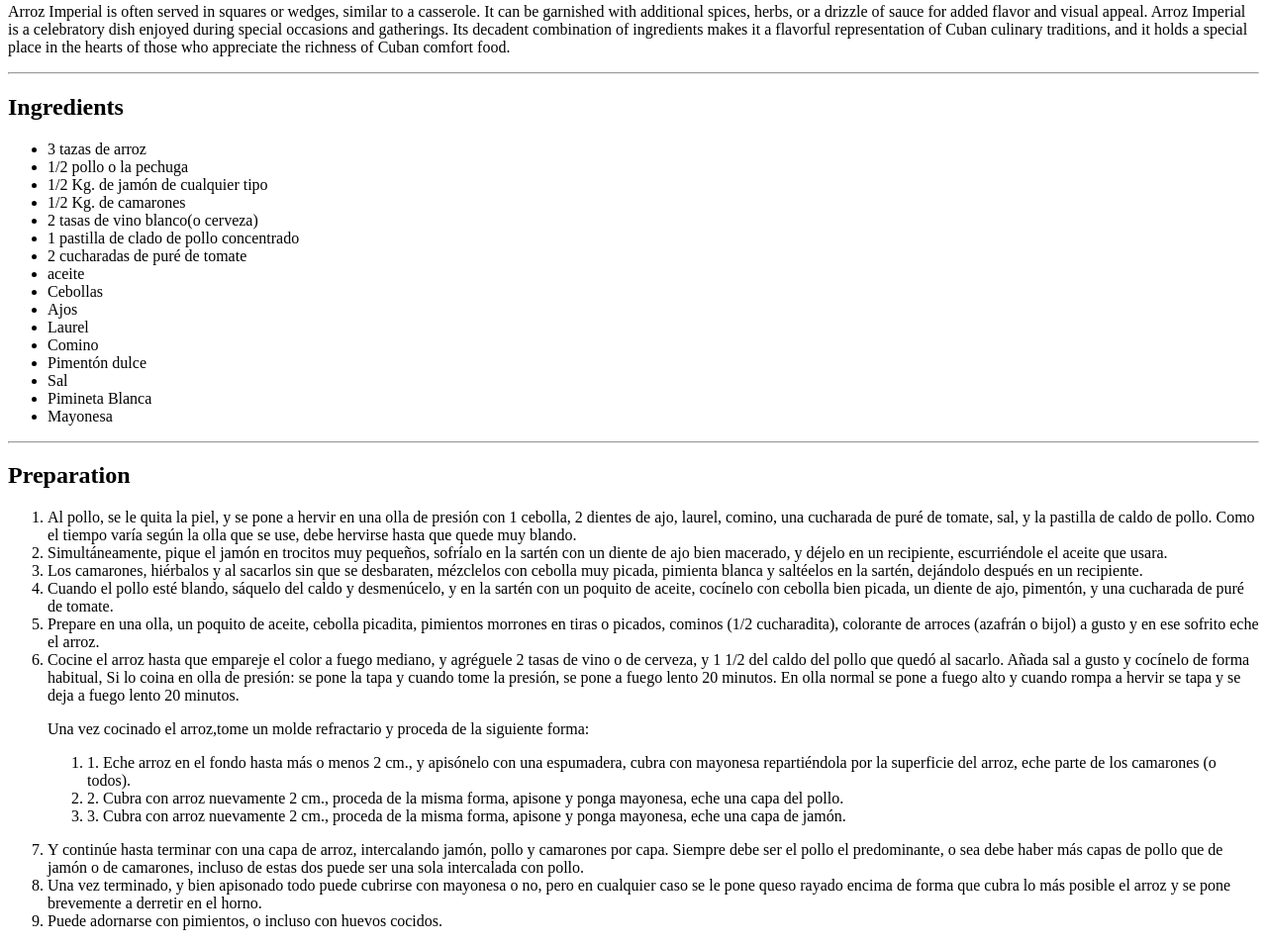
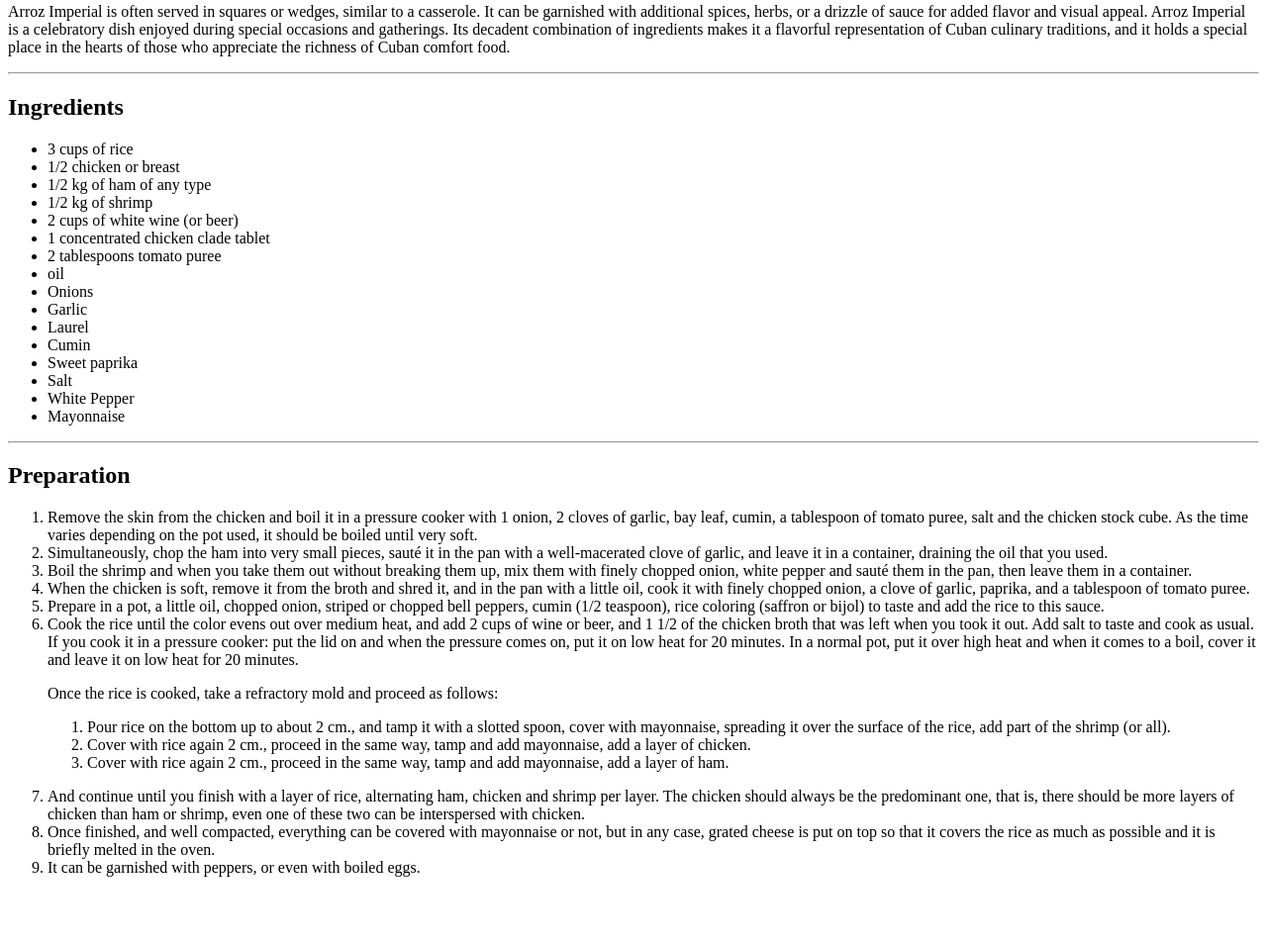
Before and after one commit to Davidgnr06/odin-recipes, a plain HTML site: page recipes/arroz-imperial.html in a window 1280 px wide. Shown: the part 712-1668 px from the top of the page at 99% size. After the commit the page ends 1614 px from the top, so only its background shows below. Drawn offline with Linux system fonts and the light colour scheme.

Commit message:
language correction on the recipes's preparation paragraph

```diff
--- a/recipes/arroz-imperial.html
+++ b/recipes/arroz-imperial.html
@@ -60,46 +60,45 @@
     <hr />
     <h2>Ingredients</h2>
     <ul>
-      <li>3 tazas de arroz </li>
-      <li>1/2 pollo o la pechuga</li>
-      <li>1/2 Kg. de jamón de cualquier tipo</li>
-      <li>1/2 Kg. de camarones</li>
-      <li>2 tasas de vino blanco(o cerveza)</li>
-      <li>1 pastilla de clado de pollo concentrado</li>
-      <li>2 cucharadas de puré de tomate</li>
-      <li>aceite</li>
-      <li>Cebollas</li>
-      <li>Ajos</li>
+      <li>3 cups of rice </li>
+      <li>1/2 chicken or breast</li>
+      <li>1/2 kg of ham of any type</li>
+      <li>1/2 kg of shrimp</li>
+      <li>2 cups of white wine (or beer)</li>
+      <li>1 concentrated chicken clade tablet</li>
+      <li>2 tablespoons tomato puree</li>
+      <li>oil</li>
+      <li>Onions</li>
+      <li>Garlic</li>
       <li>Laurel</li>
-      <li>Comino</li>
-      <li>Pimentón dulce</li>
-      <li>Sal</li>
-      <li>Pimineta Blanca</li>
-      <li>Mayonesa</li>
+      <li>Cumin</li>
+      <li>Sweet paprika</li>
+      <li>Salt</li>
+      <li>White Pepper</li>
+      <li>Mayonnaise</li>
 
     </ul>
     <hr />
     <h2>Preparation</h2>
     <ol>
-      <li>Al pollo, se le quita la piel, y se pone a hervir en una olla de presión con 1 cebolla, 2 dientes de ajo, laurel, comino, una cucharada de puré de tomate, sal, y la pastilla de caldo de pollo. Como el tiempo varía según la olla que se use, debe hervirse hasta que quede muy blando.
-
+      <li>Remove the skin from the chicken and boil it in a pressure cooker with 1 onion, 2 cloves of garlic, bay leaf, cumin, a tablespoon of tomato puree, salt and the chicken stock cube. As the time varies depending on the pot used, it should be boiled until very soft.
       </li>
-      <li>Simultáneamente, pique el jamón en trocitos muy pequeños, sofríalo en la sartén con un diente de ajo bien macerado, y déjelo en un recipiente, escurriéndole el aceite que usara.</li>
-      <li>Los camarones, hiérbalos y al sacarlos sin que se desbaraten, mézclelos con cebolla muy picada, pimienta blanca y saltéelos en la sartén, dejándolo después en un recipiente.</li>
-      <li>Cuando el pollo esté blando, sáquelo del caldo y desmenúcelo, y en la sartén con un poquito de aceite, cocínelo con cebolla bien picada, un diente de ajo, pimentón, y una cucharada de puré de tomate.</li>
-      <li>Prepare en una olla, un poquito de aceite, cebolla picadita, pimientos morrones en tiras o picados, cominos (1/2 cucharadita), colorante de arroces (azafrán o bijol) a gusto y en ese sofrito eche el arroz.</li>
-      <li>Cocine el arroz hasta que empareje el color a fuego mediano, y agréguele 2 tasas de vino o de cerveza, y 1 1/2 del caldo del pollo que quedó al sacarlo. Añada sal a gusto y cocínelo de forma habitual, Si lo coina en olla de presión: se pone la tapa y cuando tome la presión, se pone a fuego lento 20 minutos. En olla normal se pone a fuego alto y cuando rompa a hervir se tapa y se deja a fuego lento 20 minutos.</li>
-        <p>Una vez cocinado el arroz,tome un molde refractario y proceda de la siguiente forma:
+      <li>Simultaneously, chop the ham into very small pieces, sauté it in the pan with a well-macerated clove of garlic, and leave it in a container, draining the oil that you used.</li>
+      <li>Boil the shrimp and when you take them out without breaking them up, mix them with finely chopped onion, white pepper and sauté them in the pan, then leave them in a container.</li>
+      <li>When the chicken is soft, remove it from the broth and shred it, and in the pan with a little oil, cook it with finely chopped onion, a clove of garlic, paprika, and a tablespoon of tomato puree.</li>
+      <li>Prepare in a pot, a little oil, chopped onion, striped or chopped bell peppers, cumin (1/2 teaspoon), rice coloring (saffron or bijol) to taste and add the rice to this sauce.</li>
+      <li>Cook the rice until the color evens out over medium heat, and add 2 cups of wine or beer, and 1 1/2 of the chicken broth that was left when you took it out. Add salt to taste and cook as usual. If you cook it in a pressure cooker: put the lid on and when the pressure comes on, put it on low heat for 20 minutes. In a normal pot, put it over high heat and when it comes to a boil, cover it and leave it on low heat for 20 minutes.</li>
+        <p>Once the rice is cooked, take a refractory mold and proceed as follows:
 
         <ol>
-            <li>1. Eche arroz en el fondo hasta más o menos 2 cm., y apisónelo con una espumadera, cubra con mayonesa repartiéndola por la superficie del arroz, eche parte de los camarones (o todos).</li>
-            <li>2. Cubra con arroz nuevamente 2 cm., proceda de la misma forma, apisone y ponga mayonesa, eche una capa del pollo.</li>
-            <li>3. Cubra con arroz nuevamente 2 cm., proceda de la misma forma, apisone y ponga mayonesa, eche una capa de jamón.</li>
+          <li>Pour rice on the bottom up to about 2 cm., and tamp it with a slotted spoon, cover with mayonnaise, spreading it over the surface of the rice, add part of the shrimp (or all).</li>
+          <li>Cover with rice again 2 cm., proceed in the same way, tamp and add mayonnaise, add a layer of chicken.</li>
+          <li>Cover with rice again 2 cm., proceed in the same way, tamp and add mayonnaise, add a layer of ham.</li>
         </ol>
         </p>
-      <li>Y continúe hasta terminar con una capa de arroz, intercalando jamón, pollo y camarones por capa. Siempre debe ser el pollo el predominante, o sea debe haber más capas de pollo que de jamón o de camarones, incluso de estas dos puede ser una sola intercalada con pollo.</li>
-      <li>Una vez terminado, y bien apisonado todo puede cubrirse con mayonesa o no, pero en cualquier caso se le pone queso rayado encima de forma que cubra lo más posible el arroz y se pone brevemente a derretir en el horno.</li>
-      <li>Puede adornarse con pimientos, o incluso con huevos cocidos.</li>
+        <li>And continue until you finish with a layer of rice, alternating ham, chicken and shrimp per layer. The chicken should always be the predominant one, that is, there should be more layers of chicken than ham or shrimp, even one of these two can be interspersed with chicken.</li>
+        <li>Once finished, and well compacted, everything can be covered with mayonnaise or not, but in any case, grated cheese is put on top so that it covers the rice as much as possible and it is briefly melted in the oven.</li >
+        <li>It can be garnished with peppers, or even with boiled eggs.</li>
     </ol>
   </body>
 </html>
```
Also changed, not shown: index.html (+3 -3 lines).
